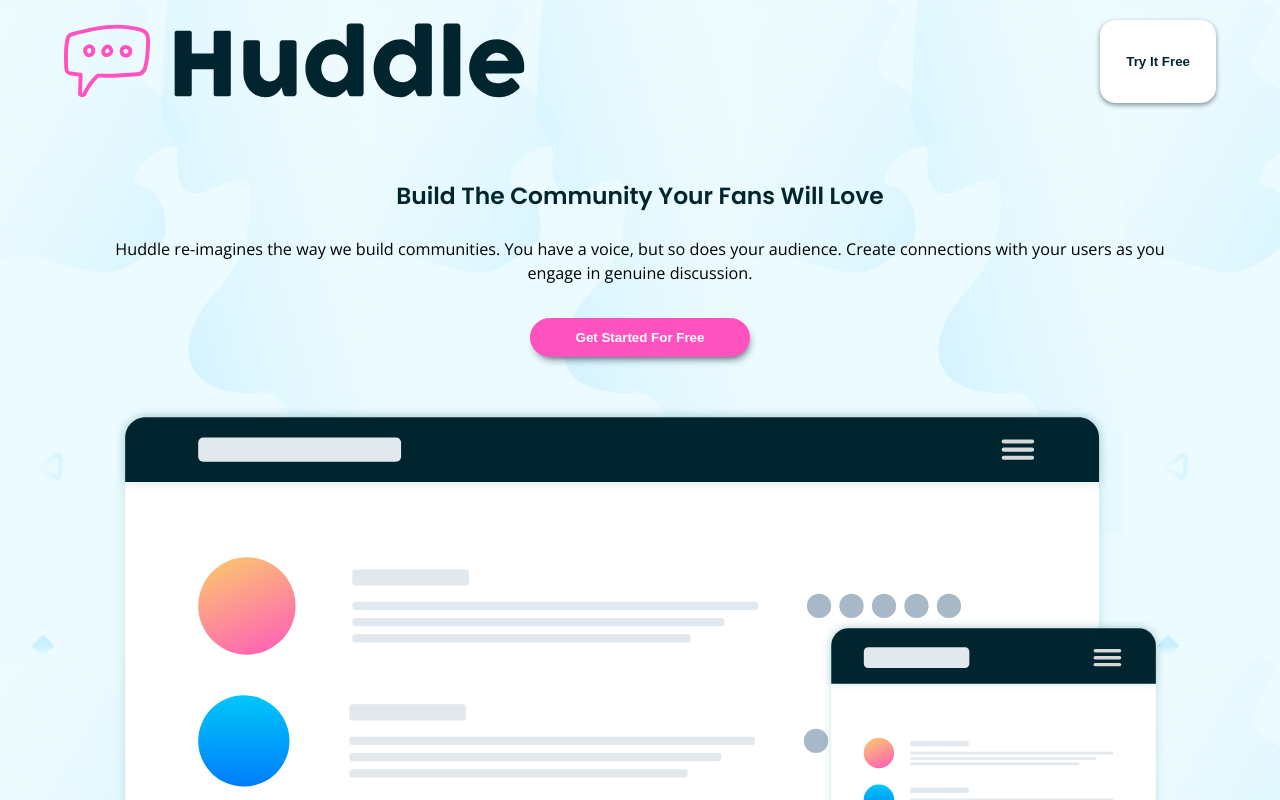
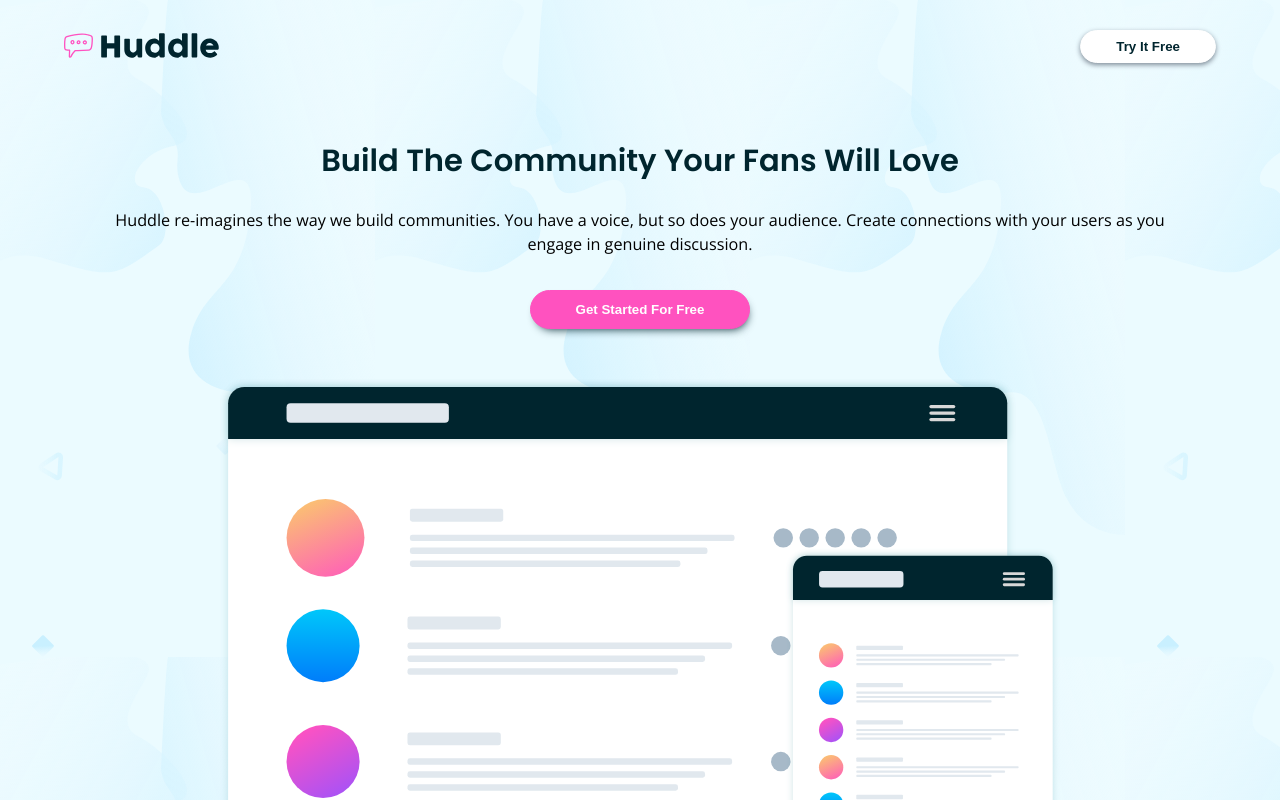
Before and after one commit to phosdoxa/sites, a website: page index.html in a window 1280 px wide. Shown: the top 800 px of the page. Drawn offline with nearby package versions, Linux system fonts and the light colour scheme.

Commit message:
Add media query for large mobile devices

```diff
--- a/scss/_config.scss
+++ b/scss/_config.scss
@@ -36,6 +36,7 @@
 $center: center;
 $justify-content: justify-content;
 $align-items: align-items;
+$two-colums-auto: auto auto;
 
 @mixin alignItems($value) {
     -webkit-box-align: $value;
@@ -53,3 +54,15 @@
     -webkit-box-shadow: $value;
     box-shadow: $value;
 }
+
+@mixin gridTemplateCol($value) {
+    -ms-grid-columns: $value;
+    grid-template-columns: $value;
+}
+
+ // *** Responsive layout *** //
+ @mixin mediaMedium {
+    @media screen and (min-width: 426px) {
+        @content;
+    }
+ }
--- /dev/null
+++ b/scss/_responsive.scss
@@ -0,0 +1,55 @@
+
+
+@include mediaMedium {
+    %grid {
+        display: -ms-grid;
+        display: grid;
+    }
+
+    body > .header > .header__nav {
+        padding-top: 30px;
+    }
+
+    .header__logo {
+        width: 155px;
+    }
+
+    body > header .header__nav #nav__btn {
+        padding: 5px 35px;
+        border-radius: 35px;
+    }
+
+    body > .header .hero__heading {
+        font-size: 1.7em;
+    }
+
+    header .header_img .hero_img {
+        width: 80%;
+    }
+
+    // header .header__hero .call-to-action {
+    //     padding: 18px 60px;
+    //     font-size: 1em;
+    //     border-radius: 40px;
+    //     margin: 30px auto 60px auto;
+    // }
+
+    main .feature .feature__img {
+        width: 80%;
+    }
+
+    section.feature-action .action__heading {
+        font-size: 1.1em;
+    }
+
+    footer .footer__head .footer__logo {
+            width: 30%;
+        }
+
+    .footer__nav {
+        .nav__list {
+            @extend %grid;
+            @include gridTemplateCol(auto auto);
+        }
+    }
+}
--- a/scss/main.scss
+++ b/scss/main.scss
@@ -1,4 +1,6 @@
 @import 'config';
+@import 'responsive';
+
 
 // Extend/Inheritance
 %nav-list-share {
```
Also changed, not shown: dist/styles/main.css.
